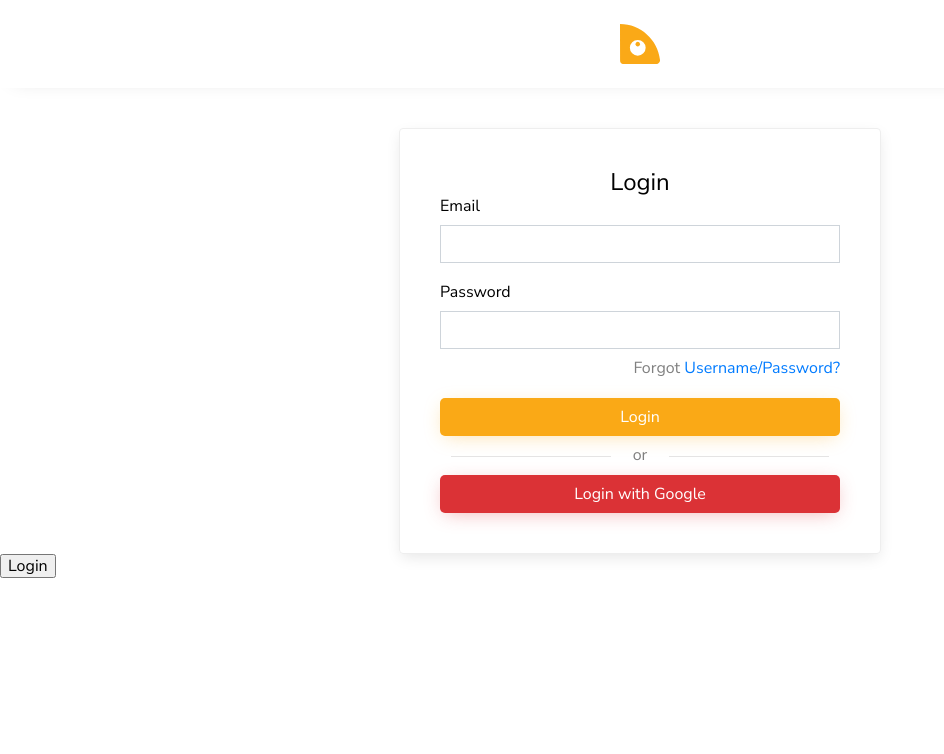
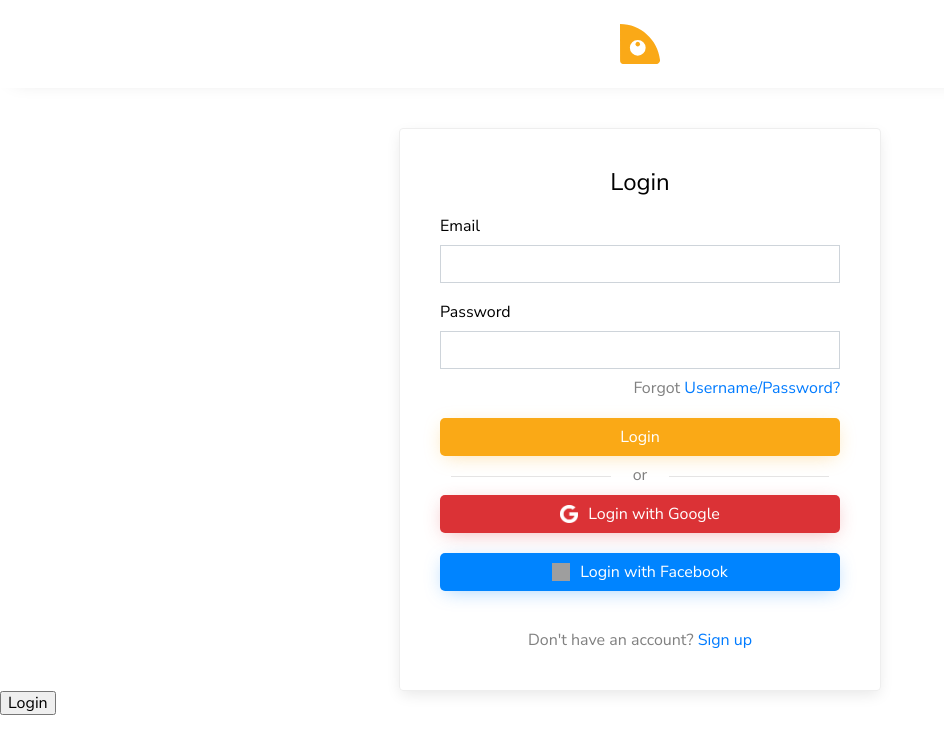
Before and after one commit to Myze-Team/myze-website, a React (Create React App) app: page /login in a window 1280 px wide. Shown: the top 754 px of the page, without its empty margins (0-944 px from the left). Built offline with nearby package versions, Linux system fonts and the light colour scheme; grey boxes are pictures that could not be loaded.

Commit message:
completed login page

```diff
--- a/src/pages/login/loginform/index.module.scss
+++ b/src/pages/login/loginform/index.module.scss
@@ -19,6 +19,7 @@
     .loginTitle {
       font-size: 1.5rem;
       text-align: center;
+      margin-bottom: 20px;
     }
 
     form {
@@ -53,10 +54,9 @@
         }
       }
 
-      .forgotPassword {
+      .subtext {
         font-size: 16px;
         margin-top: 10px;
-        text-align: right;
         color: gray;
 
         a {
@@ -67,6 +67,15 @@
         a:hover {
           color: #0056b3;
         }
+      }
+
+      .forgotPassword {
+        text-align: right;
+      }
+
+      .bottomText {
+        text-align: center;
+        margin-top: 40px;
       }
 
       .btn {
@@ -81,7 +90,6 @@
         -webkit-transition: .3s all ease;
         -o-transition: .3s all ease;
         transition: .3s all ease;
-
       }
 
       .btnRegular {
@@ -101,11 +109,40 @@
         border-color: #db3236;
         -webkit-box-shadow: 0 4px 20px -5px rgba(219,50,54, 0.4);
         box-shadow: 0 4px 20px -5px rgba(219,50,54, 0.4);
+        display: flex;
+        vertical-align: center;
+        justify-content: center;
       }
 
       .btnGoogle:hover {
-        -webkit-box-shadow: 0 5px 30px -5px rgba(219,50,54, 0.7) !important;
-        box-shadow: 0 5px 30px -5px rgba(219,50,54, 0.7) !important;
+        -webkit-box-shadow: 0 5px 30px -5px rgba(219,50,54, 0.6) !important;
+        box-shadow: 0 5px 30px -5px rgba(219,50,54, 0.6) !important;
+      }
+
+      .googleIcon {
+        width: 18px;
+        margin-right: 10px;
+      }
+
+      .btnFacebook {
+        margin: 20px 0px 20px 0px;
+        background: rgb(0, 132, 255);
+        border-color: rgb(0, 132, 255);
+        -webkit-box-shadow: 0 4px 20px -5px rgba(0, 132, 255, 0.4);
+        box-shadow: 0 4px 20px -5px rgba(0, 132, 255, 0.4);
+        display: flex;
+        vertical-align: center;
+        justify-content: center;
+      }
+
+      .btnFacebook:hover {
+        -webkit-box-shadow: 0 5px 30px -5px rgba(0, 132, 255, 0.6) !important;
+        box-shadow: 0 5px 30px -5px rgba(0, 132, 255, 0.6) !important;
+      }
+
+      .facebookIcon {
+        width: 18px;
+        margin-right: 10px;
       }
 
       .textLine {
--- a/src/pages/login/loginform/index.tsx
+++ b/src/pages/login/loginform/index.tsx
@@ -1,5 +1,7 @@
 import React from 'react';
 import styles from './index.module.scss';
+
+import GoogleIconPng from '../../../assets/img/google-icon.png';
 
 const LoginForm: React.FC = () => (
   <div className={`${styles.loginFormContainer} responsiveContainer`}>
@@ -19,7 +21,7 @@ const LoginForm: React.FC = () => (
             <div>Password</div>
             <input type="text" name="name" />
           </label>
-          <div className={`${styles.forgotPassword}`}>
+          <div className={`${styles.subtext} ${styles.forgotPassword}`}>
             Forgot <a href="#">Username/Password?</a>
           </div>
         </div>
@@ -29,7 +31,17 @@ const LoginForm: React.FC = () => (
             <div className={`${styles.or}`}>or</div>
             <div className={`${styles.hrContainer}`}><hr /></div>
         </div>
-        <div className={`${styles.btn} ${styles.btnGoogle}`}>Login with Google</div>
+        <div className={`${styles.btn} ${styles.btnGoogle}`}>
+          <img className={`${styles.googleIcon}`} src={GoogleIconPng} />
+          Login with Google
+        </div>
+        <div className={`${styles.btn} ${styles.btnFacebook}`}>
+          <img className={`${styles.facebookIcon}`} src="https://www.gstatic.com/firebasejs/ui/2.0.0/images/auth/facebook.svg" />
+          Login with Facebook
+        </div>
+        <div className={`${styles.subtext} ${styles.bottomText}`}>
+          Don't have an account? <a href="#">Sign up</a>
+        </div>
       </form>
     </div>
   </div>
--- a/src/styles/index.scss
+++ b/src/styles/index.scss
@@ -42,9 +42,9 @@
 //mobile
 @media only screen and (max-width: 900px) {
   .responsiveContainer {
-    padding-left: 2rem;
-    padding-right: 2rem;
-    width: calc(100vw - 4rem) !important;
+    padding-left: 1rem;
+    padding-right: 1rem;
+    width: calc(100vw - 2rem) !important;
   }
 }
 
```
Also changed, not shown: src/assets/img/google-icon.png (added).
